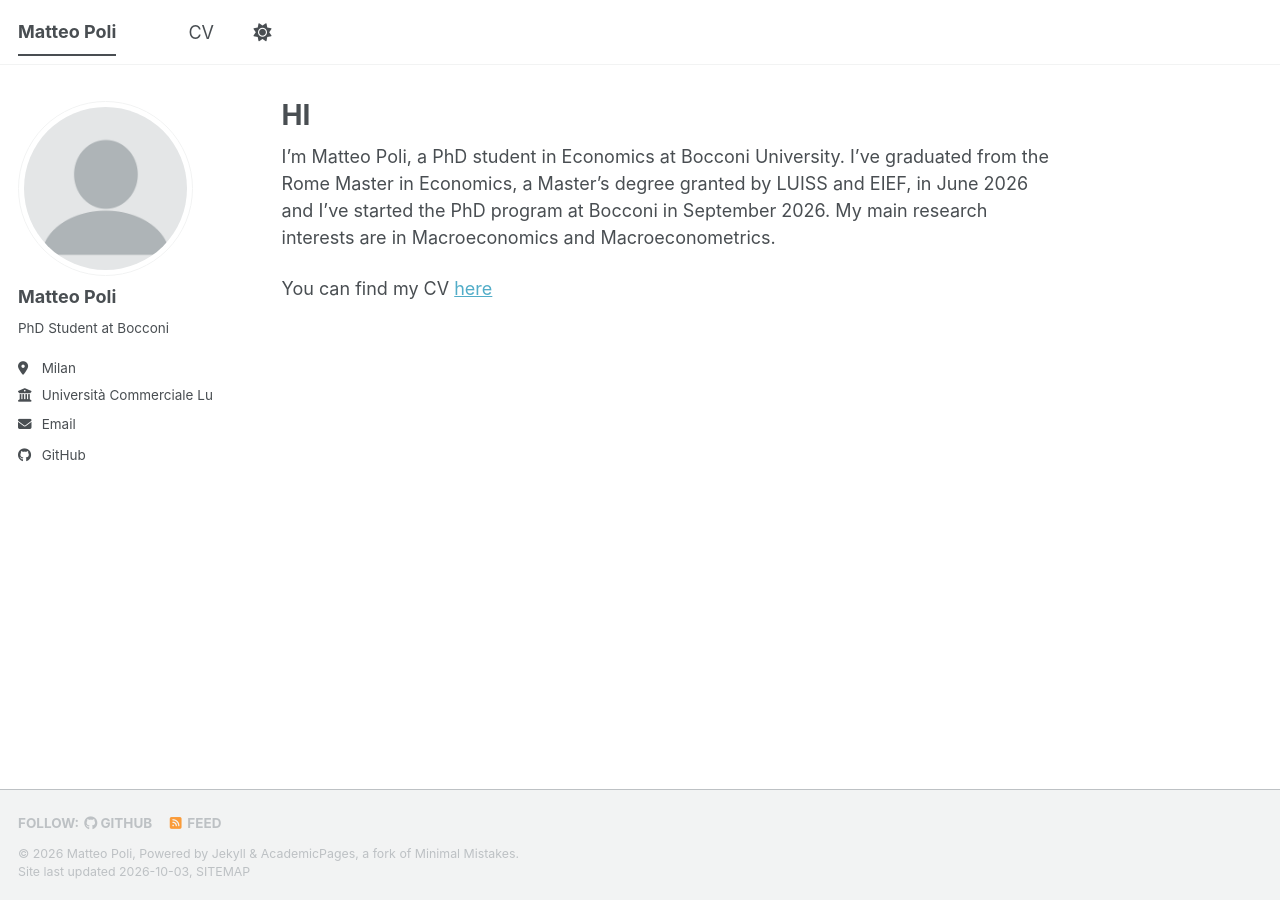
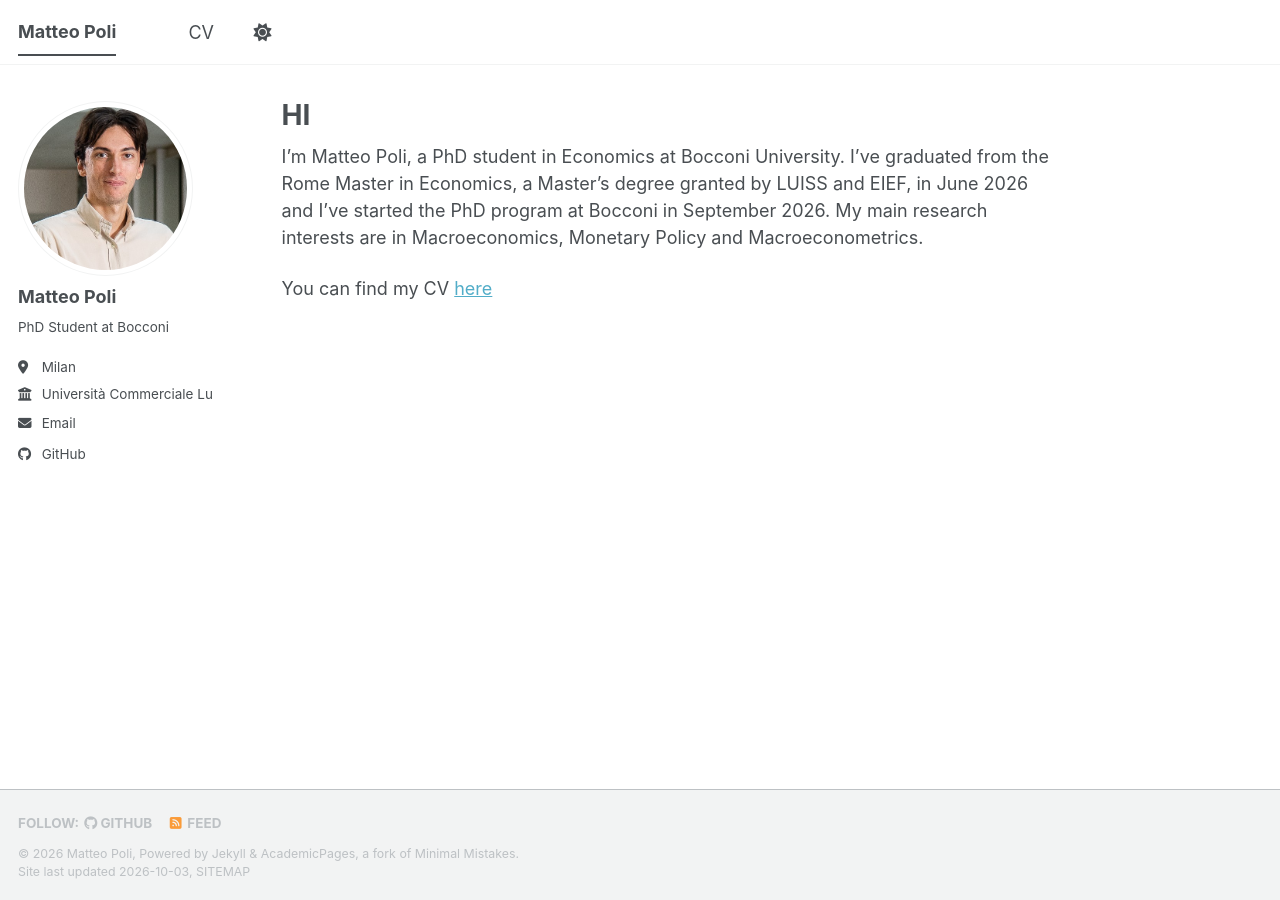
Before and after one commit to Poli-02/Poli-02.github.io, a Jekyll site: the page built from _pages/about.md, in a window 1280 px wide. Built offline with Jekyll 4.4.1, drawn with Linux system fonts in a browser that asks for light colours; a style sheet for code colours, icons or effects is not loaded.

Commit message:
Add photo

```diff
--- a/_config.yml
+++ b/_config.yml
@@ -23,7 +23,7 @@ repository               : "Poli-02/Poli-02.github.io"
 #               Additional customization can be done by editing /_includes/author-profile.html
 author:
   # Biographic information
-  avatar           : "profile.png"
+  avatar           : "Foto_website_zoom.jpg"
   name             : "Matteo Poli"
   pronouns         : # example: "she/her"
   bio              : "PhD Student at Bocconi"
--- a/_pages/about.md
+++ b/_pages/about.md
@@ -7,6 +7,6 @@ redirect_from:
   - /about.html
 ---
 
-I'm Matteo Poli, a PhD student in Economics at Bocconi University. I've graduated from the Rome Master in Economics, a Master's degree granted by LUISS and EIEF, in June 2026 and I've started the PhD program at Bocconi in September 2026. My main research interests are in Macroeconomics and Macroeconometrics.
+I'm Matteo Poli, a PhD student in Economics at Bocconi University. I've graduated from the Rome Master in Economics, a Master's degree granted by LUISS and EIEF, in June 2026 and I've started the PhD program at Bocconi in September 2026. My main research interests are in Macroeconomics, Monetary Policy and Macroeconometrics.
 
 You can find my CV [here]({{ site.baseurl }}/files/CV1.pdf)
```
Also changed, not shown: images/Foto_website_zoom.jpg (added).
